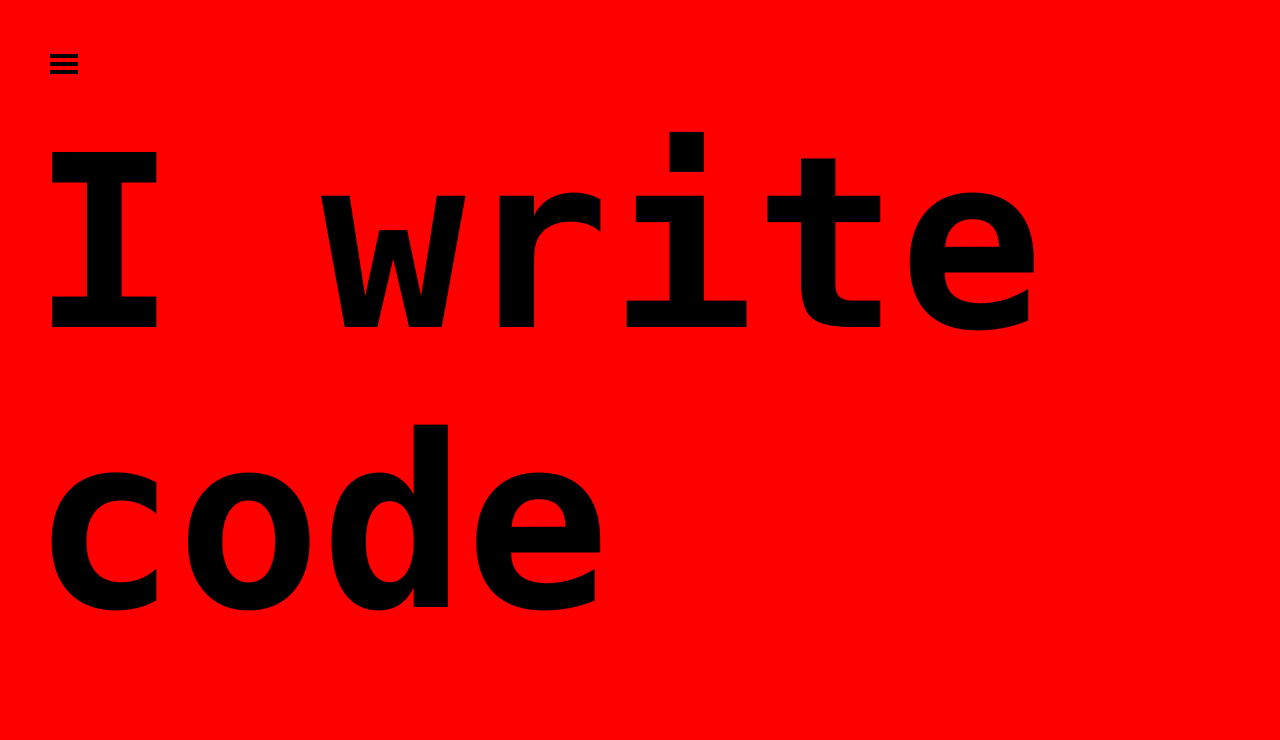
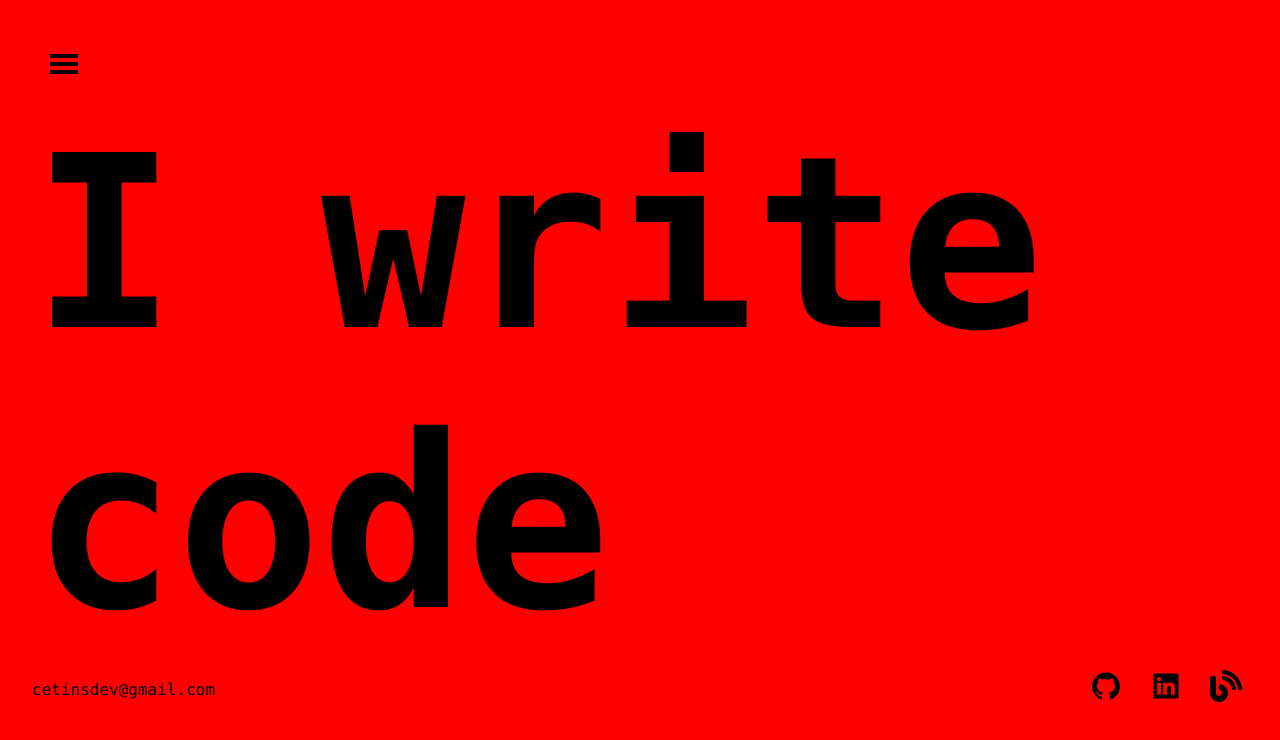
Before and after one commit to Cetins/ctns, a React (Create React App) app: page / in a window 1280 px wide. Shown: the top 740 px of the page. Built offline with nearby package versions, Linux system fonts and the light colour scheme; a web font is replaced by a local one.

Commit message:
footer added and styled

```diff
--- a/src/App.css
+++ b/src/App.css
@@ -41,3 +41,25 @@ html {
   font-size: 2rem;
   padding: 1rem;
 }
+
+/* Footer */
+
+footer {
+  display: flex;
+  justify-content: space-between;
+}
+
+.social {
+  display: flex;
+  gap: 1rem;
+}
+
+.social-button {
+  background: none;
+  border: none;
+  font-size: 2rem;
+}
+
+.social-button>a {
+  color: var(--primary-text);
+}
--- a/src/App.js
+++ b/src/App.js
@@ -1,4 +1,5 @@
 import './App.css';
+import Footer from './components/Footer';
 import HamburgerMenu from './components/HamburgerMenu';
 
 function App() {
@@ -6,6 +7,7 @@ function App() {
     <div className="main-container">
       <HamburgerMenu />
       <h1 className='hero-text'>I write code</h1>
+      <Footer />
     </div>
   );
 }
--- /dev/null
+++ b/src/components/Footer.jsx
@@ -0,0 +1,18 @@
+import React from 'react';
+import { AiFillGithub, AiFillLinkedin } from 'react-icons/ai';
+import { FaBlog } from 'react-icons/fa';
+
+const Footer = () => {
+    return (
+        <footer>
+          <p>cetinsdev@gmail.com</p>
+          <span className='social'>
+            <button className='social-button'><a href='https://github.com/Cetins'><AiFillGithub className='footerIcons'/></a></button>
+            <button className='social-button'><a href='https://www.linkedin.com/in/cetins/'><AiFillLinkedin className='footerIcons'/></a></button>
+            <button className='social-button'><a href='https://medium.com/@cetins'><FaBlog className='footerIcons'/></a></button>
+          </span>
+        </footer>
+    );
+}
+
+export default Footer;
```
